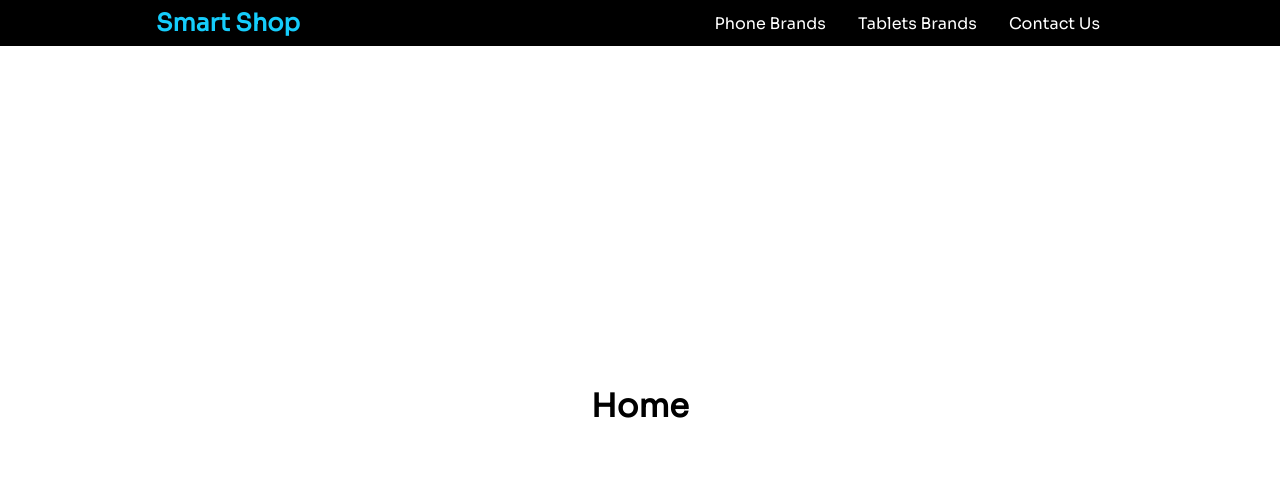
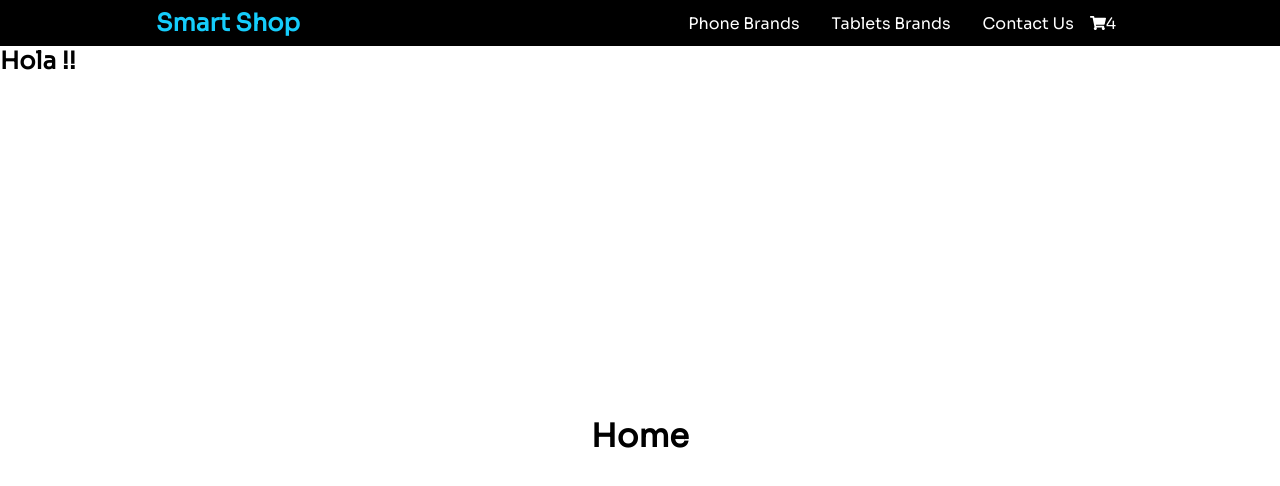
Before and after one commit to franbenettini/cellphone-app, a React (Create React App) app: page / in a window 1280 px wide. Shown: the top 486 px of the page. Built offline with nearby package versions, Linux system fonts and the light colour scheme.

Commit message:
cardWidget

```diff
--- a/src/App.js
+++ b/src/App.js
@@ -1,14 +1,15 @@
-import React from "react";
 import './App.css';
 import Navbar from "./components/Navbar/Navbar"
 import {BrowserRouter as Router, Switch, Route} from 'react-router-dom';
 import Home from'./pages';
 import Contact from'./pages/contact.us';
+import ItemListContainer from './components/ItemListContainer/ItemListContainer';
 
-function App(){
+const App = () => {
   return (
     <Router>
       <Navbar/>
+      <ItemListContainer greeting = {'Hola !!'}/>
       <Switch>
         <Route path="/" exact component={Home}/>
         <Route path="/contact.us" component={Contact}/>
--- /dev/null
+++ b/src/components/CartWidget/CartWidget.css
@@ -0,0 +1,4 @@
+
+.cartText{
+    color: white;
+}
--- /dev/null
+++ b/src/components/CartWidget/CartWidget.js
@@ -0,0 +1,13 @@
+import { FaShoppingCart } from 'react-icons/fa';
+import './CartWidget.css'
+
+const CartWidget = () => {
+    return(
+        <>
+            <FaShoppingCart color='white'/>
+            <p className="cartText">4</p>
+        </>
+    )
+}
+
+export default CartWidget
--- /dev/null
+++ b/src/components/ItemListContainer/ItemListContainer.js
@@ -0,0 +1,7 @@
+const ItemListContainer = (props) => {
+    return(
+        <h2>{props.greeting}</h2>
+    )
+}
+
+export default ItemListContainer
--- a/src/components/Navbar/Navbar.js
+++ b/src/components/Navbar/Navbar.js
@@ -1,5 +1,6 @@
-import React from 'react'
 import {Nav, NavLink, Bars, NavMenu} from './Navbar.element';
+import CartWidget from '../CartWidget/CartWidget';
+
 
 const Navbar = () => {
   return (
@@ -19,6 +20,7 @@ const Navbar = () => {
                 <NavLink to="/contact-us" activeStyle>
                     Contact Us
                 </NavLink>
+                <CartWidget/>
             </NavMenu>
         </Nav>
     </>
--- a/src/index.js
+++ b/src/index.js
@@ -1,4 +1,3 @@
-import React from 'react';
 import ReactDOM from 'react-dom';
 import './App.css';
 import App from './App';
```
Also changed, not shown: public/index.html (line endings or trailing spaces).
